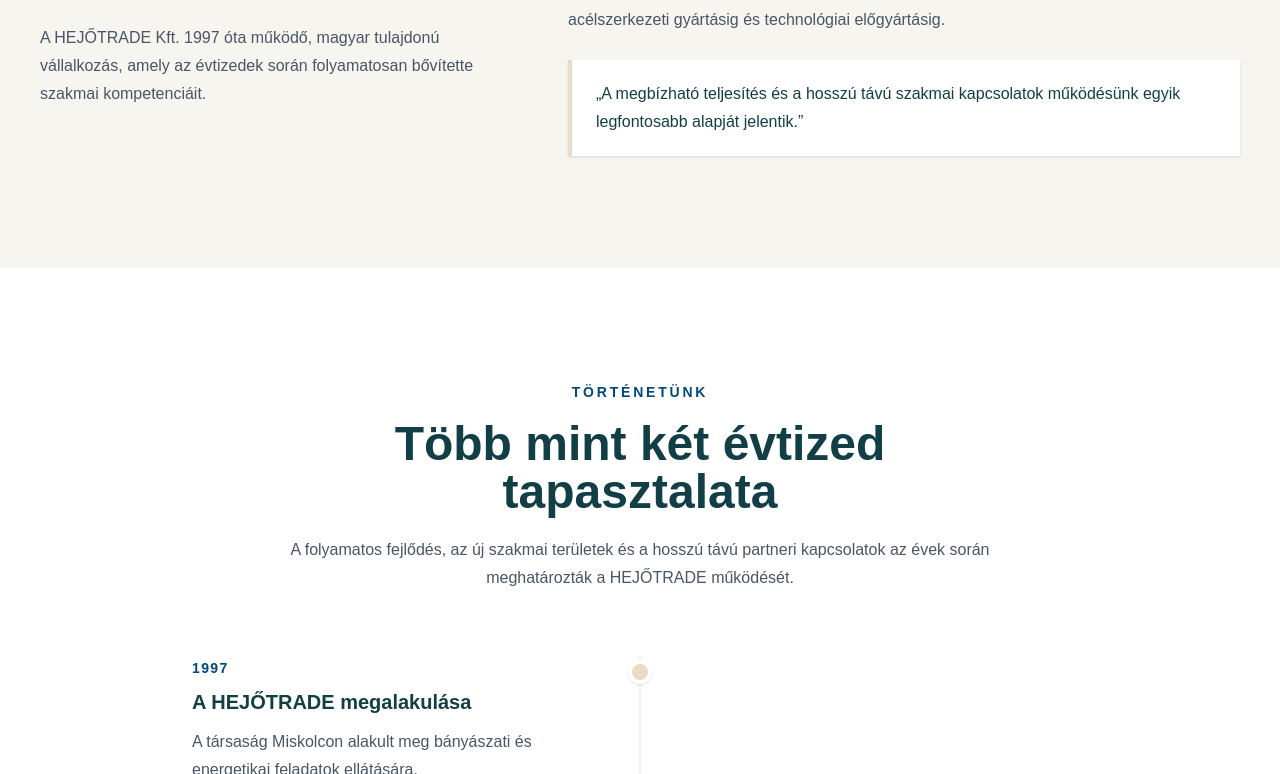
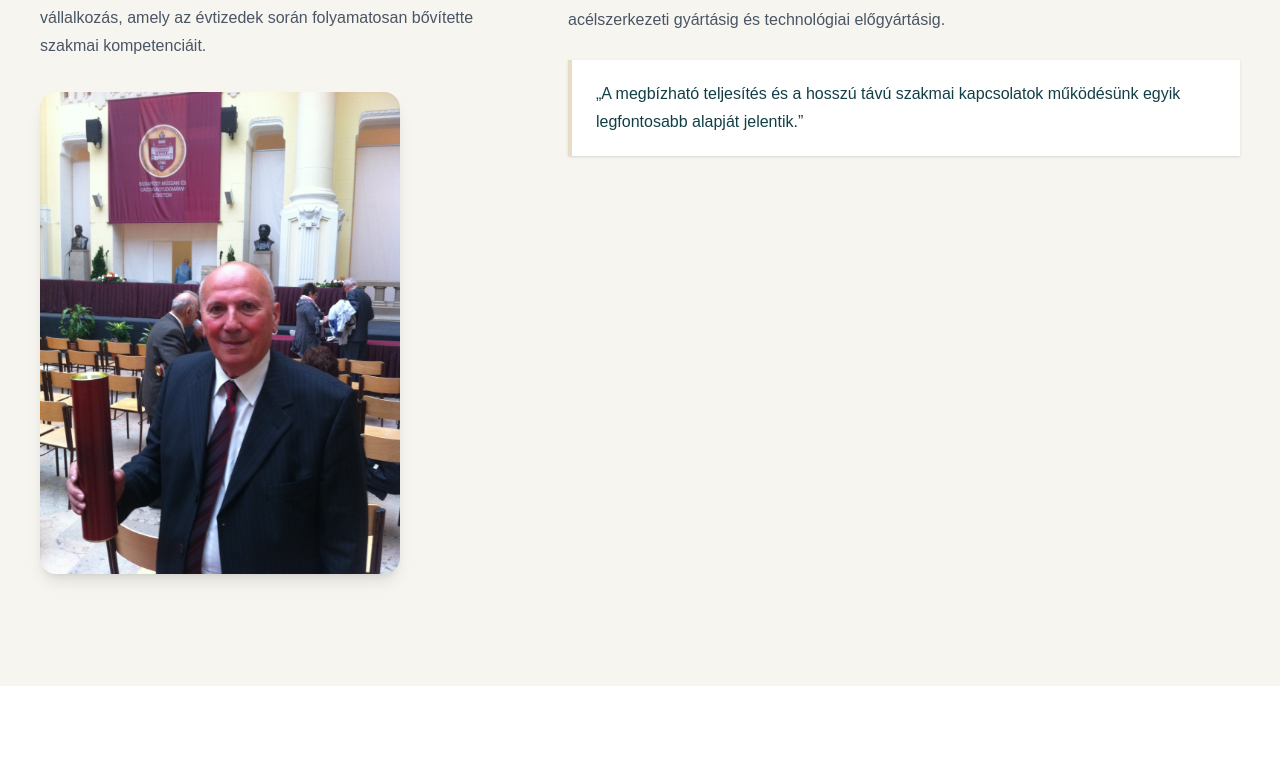
Before and after one commit to Mogyi6/HEJOTRADE, a Next.js app in the folder hejotrade/: page / in a window 1280 px wide. Shown: the part 1180-1954 px from the top of the page. Built offline with nearby package versions, Linux system fonts and the light colour scheme.

Commit message:
Update AboutIntroduction.tsx

```diff
--- a/hejotrade/components/about/AboutIntroduction.tsx
+++ b/hejotrade/components/about/AboutIntroduction.tsx
@@ -1,3 +1,5 @@
+import Image from "next/image";
+
 type Props = {
   t: {
     eyebrow: string;
@@ -16,10 +18,10 @@
   return (
     <section className="bg-[#F7F5EF] py-20 sm:py-24 lg:py-28">
       <div className="mx-auto max-w-[1300px] px-6 lg:px-10">
-        <div className="grid gap-12 lg:grid-cols-[0.8fr_1.2fr] lg:items-center lg:gap-20">
+        <div className="grid gap-12 lg:grid-cols-[0.8fr_1.2fr] lg:items-start lg:gap-20">
           <div>
             <div className="mb-5 flex items-center gap-3">
-              <span className="h-px w-10 bg-[#123F45]" />
+              <span className="h-px w-10 shrink-0 bg-[#123F45]" />
 
               <span className="text-sm font-semibold uppercase tracking-[0.2em] text-[#123F45]">
                 {t.eyebrow}
@@ -37,6 +39,17 @@
             <p className="mt-6 max-w-md text-base leading-7 text-gray-600">
               {t.lead}
             </p>
+
+            <div className="mx-auto mt-8 w-full max-w-[320px] sm:max-w-[360px] lg:mx-0">
+              <Image
+                src="/images/BanhegyiArpad.JPG"
+                alt="Bánhegyi Árpád"
+                width={720}
+                height={900}
+                sizes="(max-width: 639px) 320px, 360px"
+                className="block h-auto w-full rounded-2xl shadow-lg"
+              />
+            </div>
           </div>
 
           <div className="space-y-6">
```
